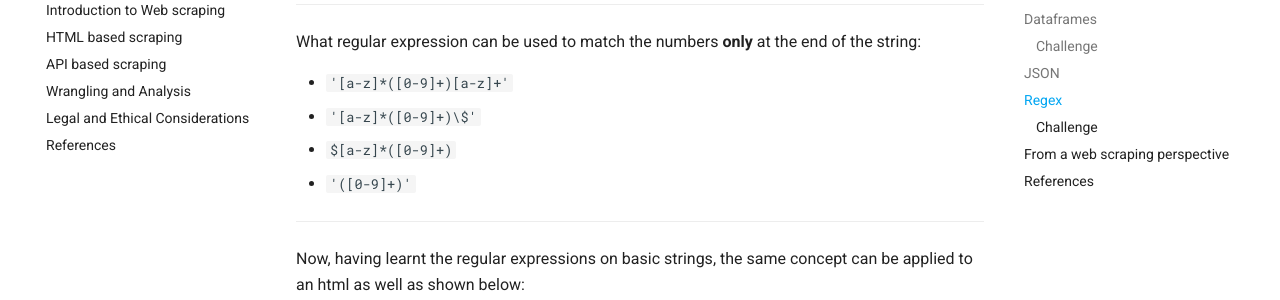
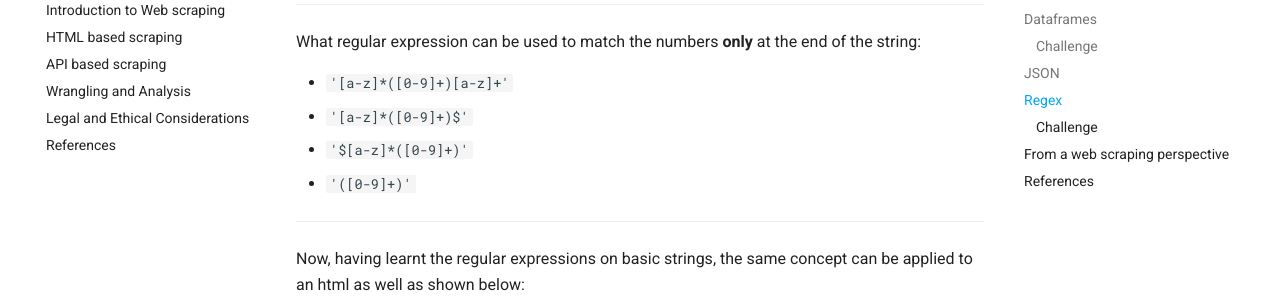
Before and after one commit to MonashDataFluency/python-web-scraping, an MkDocs documentation site: the page built from markdowns/section-0-brief-python-refresher.md, in a window 1280 px wide and 900 px high, scrolled down 10294 px. Shown: the part 152-452 px from the top of the window. Built offline with MkDocs 1.6.1 and Material for MkDocs 9.7.7, drawn with Linux system fonts in a browser that asks for light colours; comment, search, counter and statistics services are not loaded.

Commit message:
fixed escape char in regex

```diff
--- a/docs/section-0-brief-python-refresher/index.html
+++ b/docs/section-0-brief-python-refresher/index.html
@@ -1374,8 +1374,8 @@ None
 <p>What regular expression can be used to match the numbers <strong>only</strong> at the end of the string:</p>
 <ul>
 <li><code>'[a-z]*([0-9]+)[a-z]+'</code></li>
-<li><code>'[a-z]*([0-9]+)\$'</code></li>
-<li><code>$[a-z]*([0-9]+)</code></li>
+<li><code>'[a-z]*([0-9]+)$'</code></li>
+<li><code>'$[a-z]*([0-9]+)'</code></li>
 <li><code>'([0-9]+)'</code></li>
 </ul>
 <hr />
--- a/markdowns/section-0-brief-python-refresher.md
+++ b/markdowns/section-0-brief-python-refresher.md
@@ -502,8 +502,8 @@ num_regex.findall(my_str)
 What regular expression can be used to match the numbers **only** at the end of the string:
 
 - `'[a-z]*([0-9]+)[a-z]+'`
-- `'[a-z]*([0-9]+)\$'`
-- `$[a-z]*([0-9]+)`
+- `'[a-z]*([0-9]+)$'`
+- `'$[a-z]*([0-9]+)'`
 - `'([0-9]+)'`
 
 ---
```
Also changed, not shown: docs/search/search_index.json, markdowns/section-2-HTML-based-scraping.md (line endings or trailing spaces), markdowns/section-3-API-based-scraping.md (line endings or trailing spaces), markdowns/section-4-wrangling-and-analysis.md (line endings or trailing spaces), markdowns/section-6-advanced-topics.md (line endings or trailing spaces), 2 other files.
